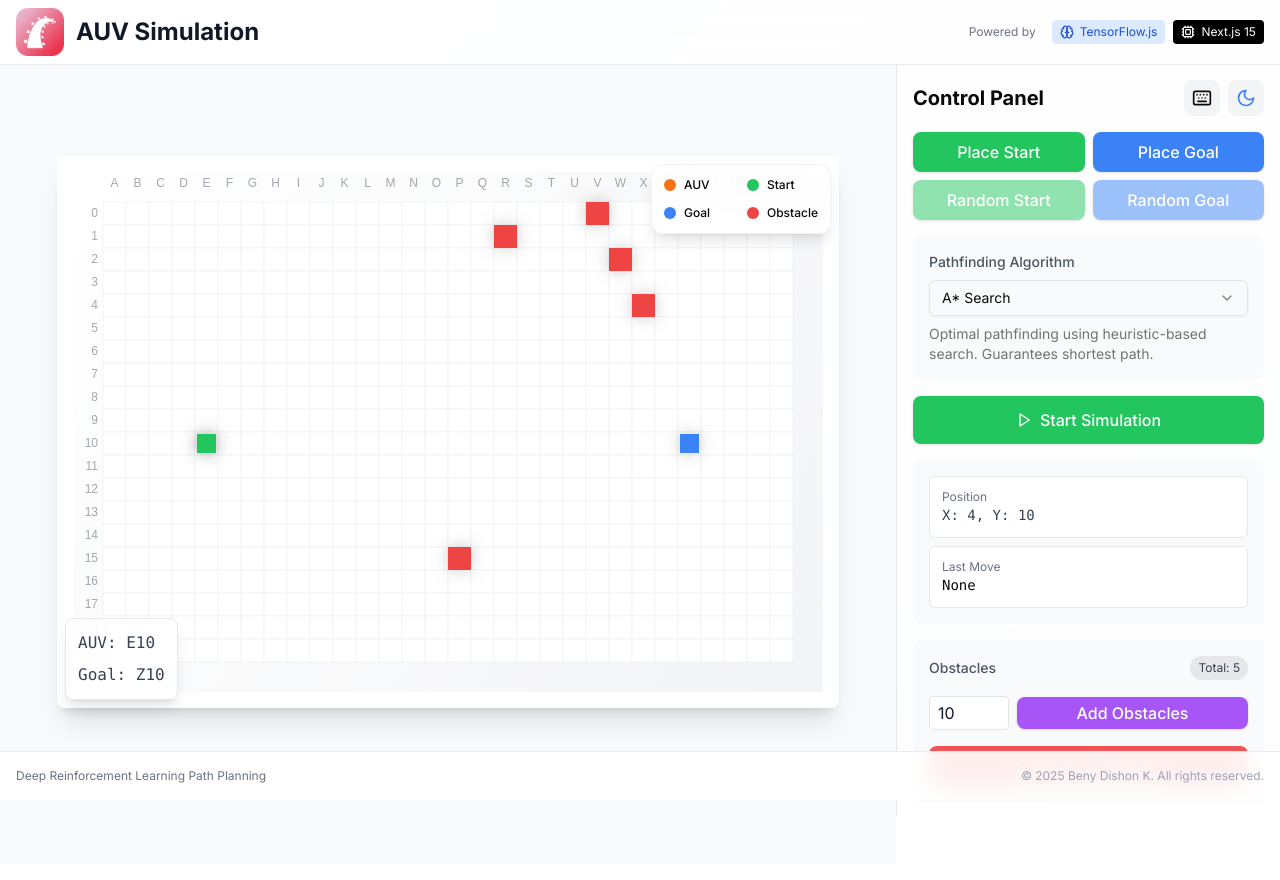
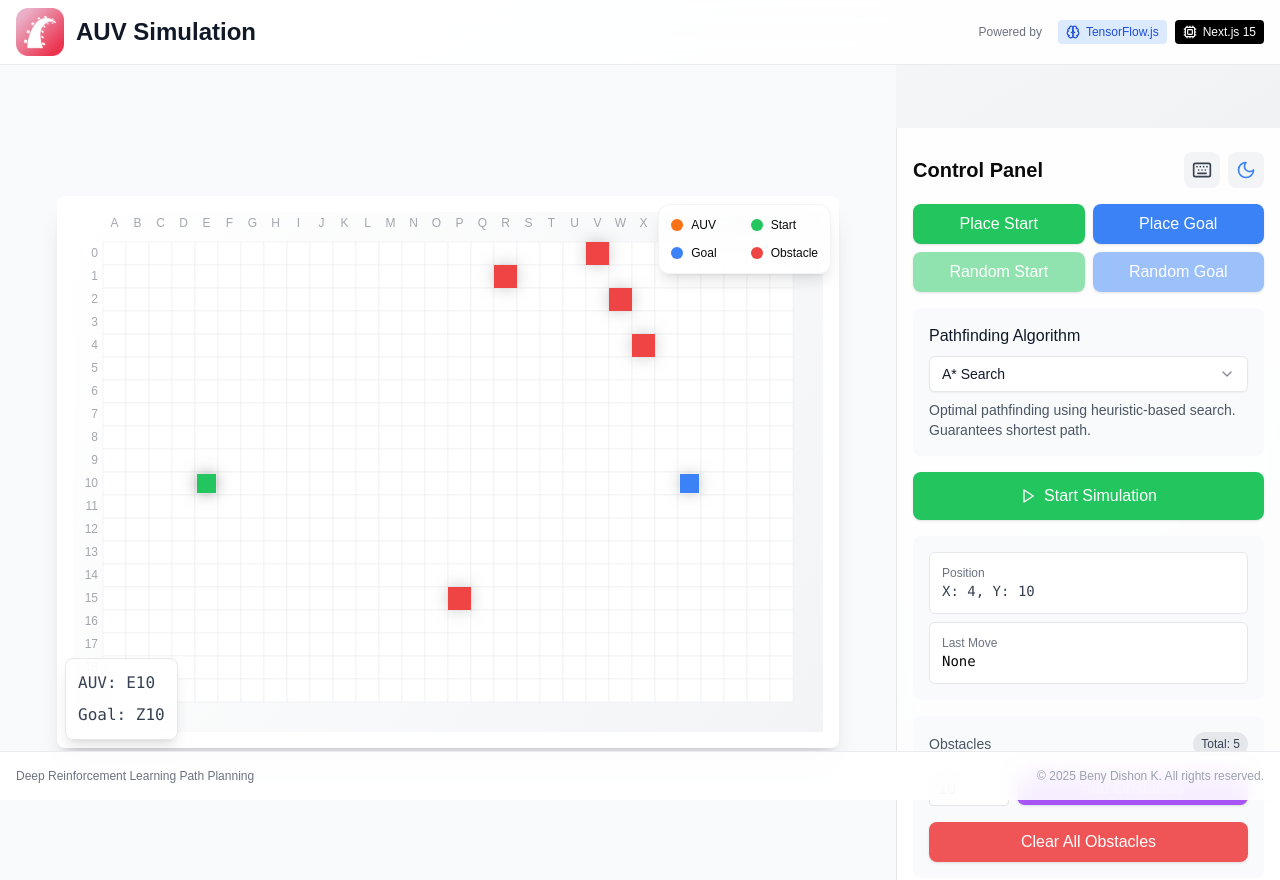
Before and after one commit to BenyD/auv-simulation, a Next.js app: page / in a window 1280 px wide. Built offline with nearby package versions, Linux system fonts and the light colour scheme.

Commit message:
more enhancements

```diff
--- a/app/layout.tsx
+++ b/app/layout.tsx
@@ -2,9 +2,18 @@ import "./globals.css";
 import { Providers } from "@/components/Providers";
 import { geistSans, geistMono } from "@/utils/fonts";
 import { Metadata } from 'next'
-import { Inter } from "next/font/google";
 
-const inter = Inter({ subsets: ["latin"] });
+export const metadata: Metadata = {
+  title: 'AUV Simulation',
+  description: 'Autonomous Underwater Vehicle Pathfinding Simulation',
+  icons: {
+    icon: [
+      { url: '/favicon.ico', sizes: 'any' },
+      { url: '/icon.png', type: 'image/png' }
+    ],
+    apple: { url: '/icon.png', type: 'image/png' }
+  },
+}
 
 export default function RootLayout({
   children,
@@ -14,28 +23,13 @@ export default function RootLayout({
   return (
     <html lang="en" className="h-full" suppressHydrationWarning>
       <head>
-        <link rel="icon" href="/icon.png" />
         <meta name="viewport" content="width=device-width, initial-scale=1.0" />
-        <title>AUV Simulation - Deep RL Path Planning</title>
-        <meta
-          name="description"
-          content="Autonomous Underwater Vehicle Simulation using Deep Reinforcement Learning"
-        />
       </head>
       <body
-        className={`${geistSans.variable} ${geistMono.variable} antialiased h-full overflow-hidden ${inter.className}`}
+        className={`${geistSans.variable} ${geistMono.variable} antialiased h-full overflow-hidden`}
       >
         <Providers>{children}</Providers>
       </body>
     </html>
   );
 }
-
-export const metadata: Metadata = {
-  title: 'AUV Simulation',
-  description: 'Autonomous Underwater Vehicle Pathfinding Simulation',
-  icons: {
-    icon: '/icon.png',
-    apple: '/icon.png',
-  },
-}
--- a/components/DebuggingPanel.tsx
+++ b/components/DebuggingPanel.tsx
@@ -75,12 +75,12 @@ const DebuggingPanel = ({
       initial={{ x: 100, opacity: 0 }}
       animate={{ x: 0, opacity: 1 }}
       transition={{ type: "spring", stiffness: 100, damping: 20 }}
-      className="w-80 lg:w-96 h-[calc(100vh-3rem)] flex flex-col bg-white/90 dark:bg-gray-900/95 backdrop-blur-md border-l border-gray-200 dark:border-gray-800"
+      className="w-80 lg:w-96 h-[calc(100vh-3rem)] mt-16 flex flex-col bg-white/90 dark:bg-gray-900/95 backdrop-blur-md border-l border-gray-200 dark:border-gray-800"
     >
       <TooltipProvider>
         <div className="flex flex-col h-full">
           <div className="flex-1 overflow-y-auto">
-            <div className="p-4 space-y-4 pb-20">
+            <div className="p-4 pt-6 space-y-4 pb-24">
               {/* Header with Theme Toggle */}
               <motion.div layout className="flex items-center justify-between">
                 <motion.h2 layout className="text-xl font-bold dark:text-white">
@@ -93,7 +93,7 @@ const DebuggingPanel = ({
                         whileHover={{ scale: 1.05 }}
                         whileTap={{ scale: 0.95 }}
                         onClick={() => setShowDocs(true)}
-                        className="p-2 rounded-lg bg-gray-100 dark:bg-gray-700 hover:bg-gray-200 dark:hover:bg-gray-600 transition-colors"
+                        className="p-2 rounded-lg bg-gray-100 dark:bg-gray-700/80 hover:bg-gray-200 dark:hover:bg-gray-600 transition-colors text-gray-700 dark:text-gray-200"
                       >
                         <Keyboard className="w-5 h-5" />
                       </motion.button>
@@ -226,27 +226,38 @@ const DebuggingPanel = ({
               {/* Algorithm Selection */}
               <section className="bg-gray-50 dark:bg-gray-900/60 p-4 rounded-lg transition-all duration-300">
                 <div className="space-y-2">
-                  <h3 className="text-sm font-medium text-gray-600 dark:text-gray-300">
+                  <h3 className="font-medium text-gray-900 dark:text-gray-100">
                     Pathfinding Algorithm
                   </h3>
                   <Select
                     value={selectedAlgorithm}
                     onValueChange={onAlgorithmChange}
                   >
-                    <SelectTrigger className="w-full">
+                    <SelectTrigger className="w-full bg-white dark:bg-gray-800 border-gray-200 dark:border-gray-700 text-gray-900 dark:text-gray-100">
                       <SelectValue placeholder="Select algorithm" />
                     </SelectTrigger>
-                    <SelectContent>
-                      <SelectItem value="astar">A* Search</SelectItem>
-                      <SelectItem value="rrt">
+                    <SelectContent className="bg-white dark:bg-gray-800 border-gray-200 dark:border-gray-700">
+                      <SelectItem
+                        value="astar"
+                        className="text-gray-900 dark:text-gray-100"
+                      >
+                        A* Search
+                      </SelectItem>
+                      <SelectItem
+                        value="rrt"
+                        className="text-gray-900 dark:text-gray-100"
+                      >
                         RRT (Rapidly-exploring Random Tree)
                       </SelectItem>
-                      <SelectItem value="drl">
+                      <SelectItem
+                        value="drl"
+                        className="text-gray-900 dark:text-gray-100"
+                      >
                         Deep Reinforcement Learning
                       </SelectItem>
                     </SelectContent>
                   </Select>
-                  <p className="text-sm text-muted-foreground">
+                  <p className="text-sm text-gray-600 dark:text-gray-400">
                     {getPathFinder(selectedAlgorithm).getDescription()}
                   </p>
                 </div>
--- a/components/Simulation.tsx
+++ b/components/Simulation.tsx
@@ -510,10 +510,10 @@ const Simulation = () => {
     <ErrorBoundary>
       <div className="flex min-h-screen">
         {/* Left Side: Simulation Map */}
-        <div className="flex-1 p-4 bg-gray-50 dark:bg-gray-900 relative flex flex-col">
-          <div className="flex-grow flex justify-center items-center my-auto">
+        <div className="flex-1 flex items-center justify-center bg-gray-50 dark:bg-gray-900">
+          <div className="relative flex items-center justify-center h-[calc(100vh-7rem)]">
             <div
-              className="relative bg-white dark:bg-gray-800 rounded-lg shadow-xl p-4 -mt-16"
+              className="relative bg-white dark:bg-gray-800 rounded-lg shadow-xl p-4"
               style={{
                 width: canvasSize.width + 32,
                 height: canvasSize.height + 32,
--- a/next.config.js
+++ b/next.config.js
@@ -1,5 +1,6 @@
 /** @type {import('next').NextConfig} */
 const nextConfig = {
+  reactStrictMode: true,
   output: "standalone",
   // Allow larger model files
   webpack: (config) => {
@@ -9,13 +10,16 @@ const nextConfig = {
   },
   // Add Turbopack configuration
   experimental: {
+    optimizeCss: true,
     turbo: {
-      resolveExtensions: [".ts", ".tsx", ".js", ".jsx", ".json"],
       rules: {
-        // Add any specific loader rules if needed
+        // Prevent compilation of test files during production build
+        '**/*.test.*': ['development', 'test'],
+        '**/*.spec.*': ['development', 'test'],
       },
     },
   },
+  // Cache headers for model files
   async headers() {
     return [
       {
--- a/package.json
+++ b/package.json
@@ -21,6 +21,7 @@
     "@tensorflow/tfjs": "^4.22.0",
     "class-variance-authority": "^0.7.1",
     "clsx": "^2.1.1",
+    "critters": "^0.0.23",
     "framer-motion": "^12.0.6",
     "lucide-react": "^0.474.0",
     "next": "15.1.6",
```
Also changed, not shown: 2 other files (tests, documents, lock files or other folders).
